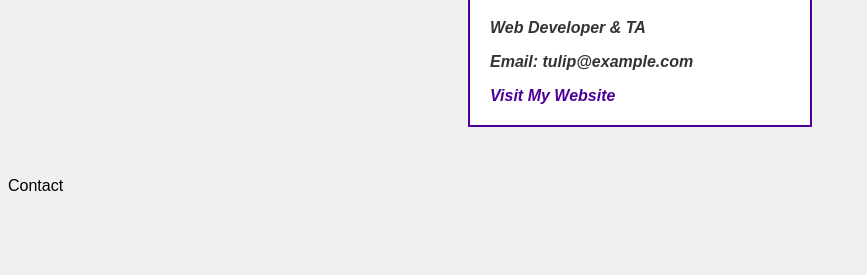
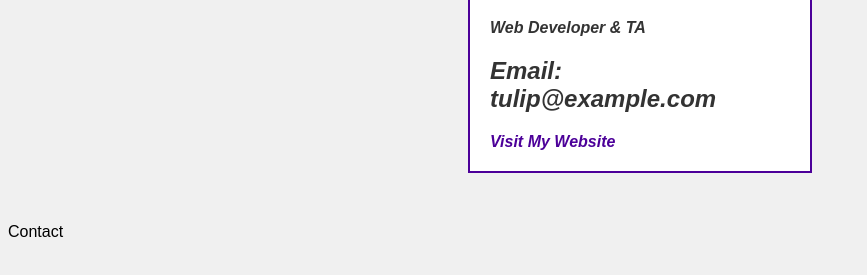
Before and after one commit to Tulip9000/html-tutorial, a plain HTML site: page index.html in a window 1280 px wide. Shown: the part 133-408 px from the top of the page, without its empty margins (0-867 px from the left). Drawn offline with Linux system fonts and the light colour scheme.

Commit message:
Update index.html

```diff
--- a/index.html
+++ b/index.html
@@ -6,7 +6,7 @@
     <div class="card">
       <h1>Tulip Srivastava</h1>
       <p>Web Developer & TA</p>
-      <p>Email: tulip@example.com</p>
+      <h2>Email: tulip@example.com</h2>
       <a href="https://example.com" target="_blank">Visit My Website</a>
     </div>
     <div class="contact">Contact</div>
```
